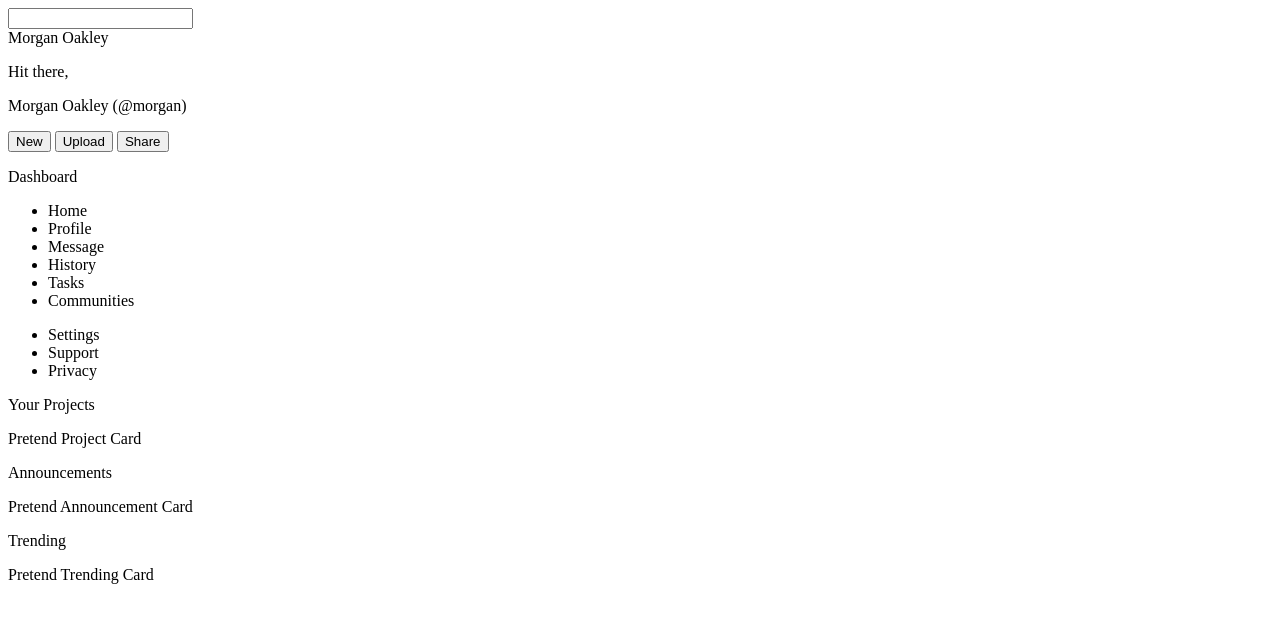
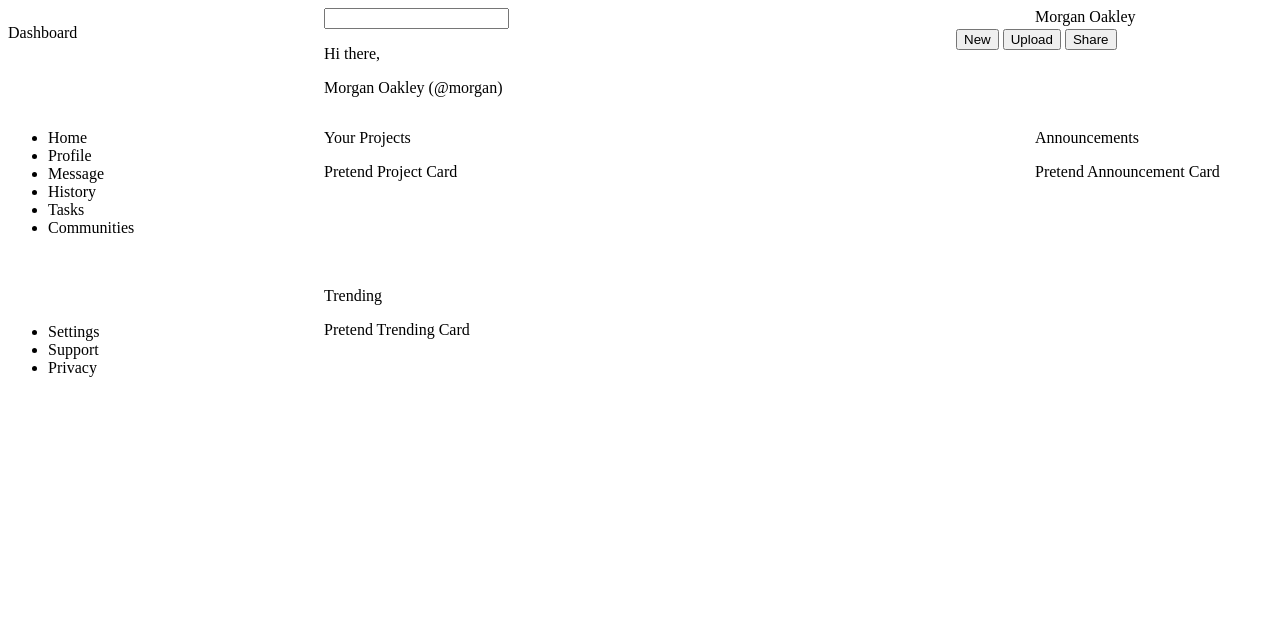
Before and after one commit to htder/admin-dashboard, a plain HTML site: page index.html in a window 1280 px wide. Drawn offline with Linux system fonts and the light colour scheme.

Commit message:
arranged main grid

```diff
--- a/index.html
+++ b/index.html
@@ -23,7 +23,7 @@
       </div>
       <div class="bottom-header">
         <div class="name-info">
-          <p>Hit there,</p>
+          <p>Hi there,</p>
           <p>Morgan Oakley (@morgan)</p>
         </div>
         <div class="buttons-header">
@@ -62,19 +62,19 @@
 
     <!-- Main -->
     <div class="main-content">
-      <div>
+      <div class="project">
         <p>Your Projects</p>
         <div class="project-grid">
           <p>Pretend Project Card</p>
         </div>
       </div>
-      <div>
+      <div class="announcement">
         <p>Announcements</p>
         <div class="annoucements-grid">
           <p>Pretend Announcement Card</p>
         </div>
       </div>
-      <div>
+      <div class="trending">
         <p>Trending</p>
         <div class="trending-grid">
           <p>Pretend Trending Card</p>
--- a/styles.css
+++ b/styles.css
@@ -0,0 +1,38 @@
+.container {
+  display: grid;
+  grid-template-columns: repeat(4, 1fr);
+  grid-template-rows: repeat(4, 1fr);
+}
+
+header {
+  grid-column: 2 / 5;
+}
+
+aside {
+  grid-column: 1 / 2;
+  grid-row: 1 / 5;
+  display: grid;
+  gap: 20px;
+  grid-template-columns: 1fr;
+}
+
+.main-content {
+  grid-column: 2 / 5;
+    grid-row: 2 / 5;
+}
+
+.top-header {
+  display: grid;
+  grid-template-columns: 3fr 1fr;
+}
+
+.bottom-header {
+  display: grid;
+  grid-template-columns: 2fr 1fr;
+}
+
+.main-content {
+  display:grid;
+  grid-template-columns: 3fr 1fr;
+  grid-template-rows: 1fr 1fr;
+}
```
